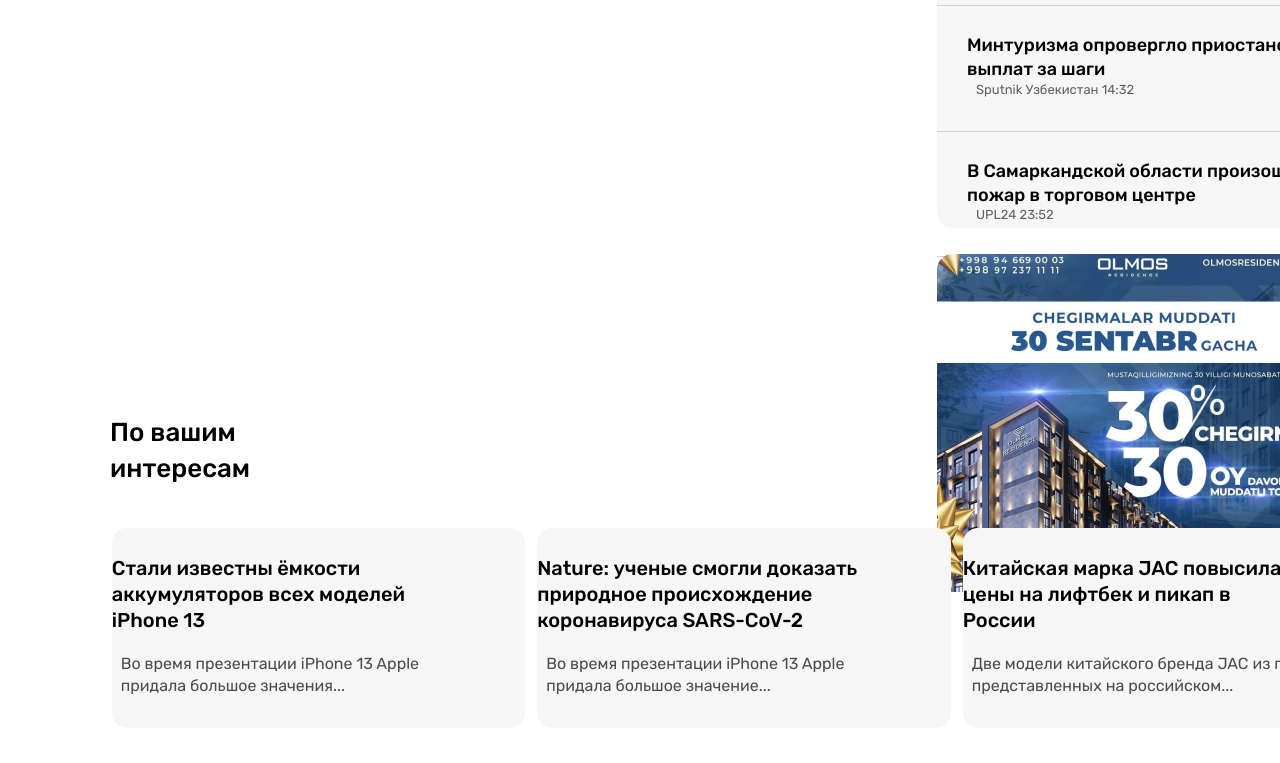
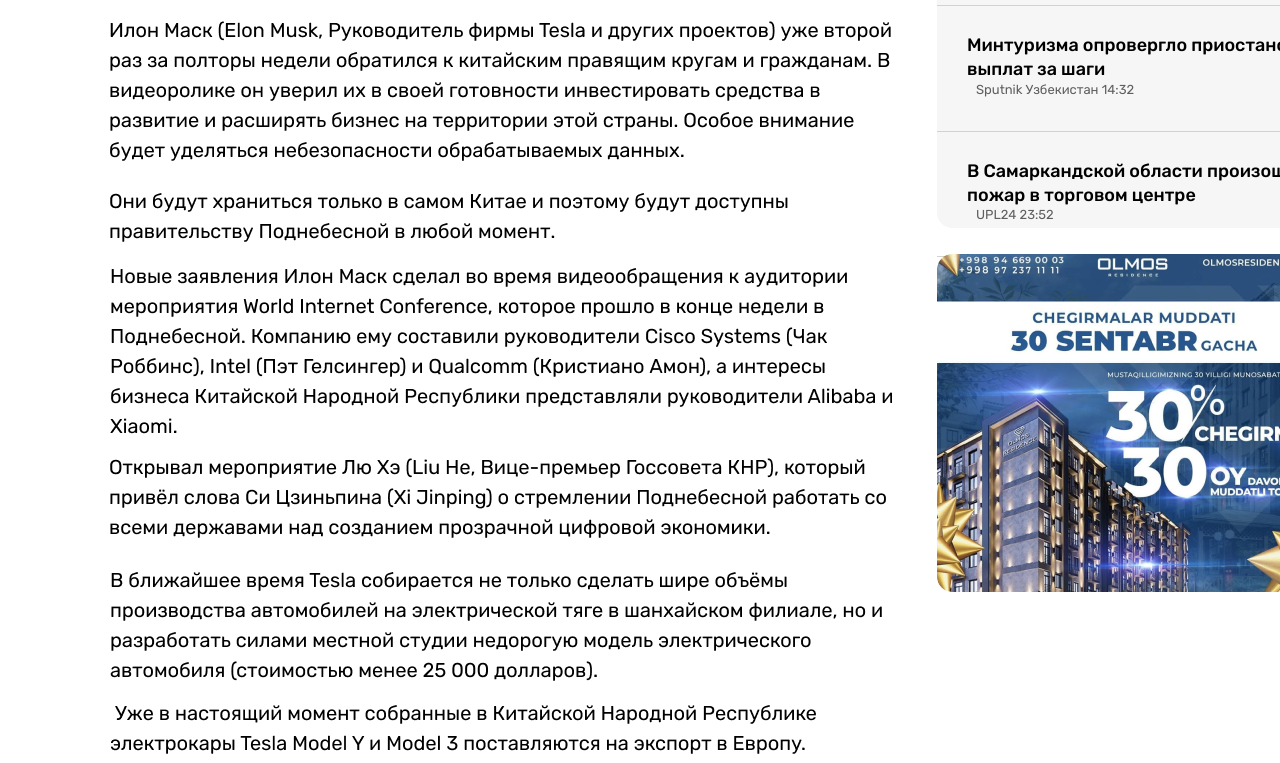
Before and after one commit to gofurov10/namanganlikar24, a plain HTML site: page abulfayz15.html in a window 1280 px wide. Shown: the part 577-1340 px from the top of the page. Drawn offline with Linux system fonts and the light colour scheme.

Commit message:
add this

```diff
--- a/abulfayz15.html
+++ b/abulfayz15.html
@@ -93,12 +93,12 @@
                     Илон Маск принял участие во Всемирной сетевой <br> конференции в Китае
                 </h1>
                 <img src="/img/tesla.png" alt="" class="tesla">
-                <img src="/img/Илон Маск (Elon Musk, Руководитель фирмы Tesla и других проектов) уже второй раз за полторы недели обратился к китайским правящим кругам и гражданам. В видеоролике он уверил их в своей готовности инвестировать .png" alt="" class="elonmask">
-                <img src="/img/Они будут храниться только в самом Китае и поэтому будут доступны правительству Поднебесной в любой момент..png" alt="" class="onib">
-                <img src="/img/Новые заявления Илон Маск сделал во время видеообращения к аудитории мероприятия World Internet Conference, которое прошло в конце недели в Поднебесной. Компанию ему составили руководители Cisco Systems (Чак Ро.png" alt="" class="nob">
-                <img src="/img/Открывал мероприятие Лю Хэ (Liu He, Вице-премьер Госсовета КНР), который привёл слова Си Цзиньпина (Xi Jinping) о стремлении Поднебесной работать со всеми державами над созданием прозрачной цифровой экономики._.png" alt="" class="otkr">
-                <img src="/img/В ближайшее время Tesla собирается не только сделать шире объёмы производства автомобилей на электрической тяге в шанхайском филиале, но и разработать силами местной студии недорогую модель электрического автом.png" alt="" class="b">
-                <img src="/img/Уже в настоящий момент собранные в Китайской Народной Республике электрокары Tesla Model Y и Model 3 поставляются на экспорт в Европу..png" alt="" class="uje">
+                <img src="/img/iln.png" alt="" class="elonmask">
+                <img src="/img/onb.png" alt="" class="onib">
+                <img src="/img/nziln.png" alt="" class="nob">
+                <img src="/img/otk.png" alt="" class="otkr">
+                <img src="/img/bblj.png" alt="" class="b">
+                <img src="/img/uje.png" alt="" class="uje">
                </div>
 
 
```
